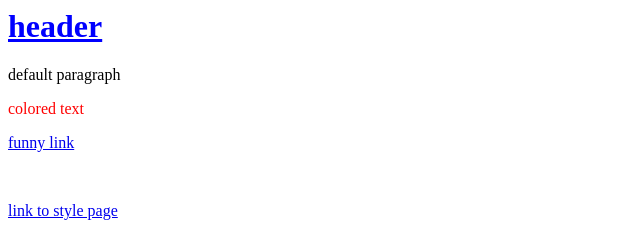
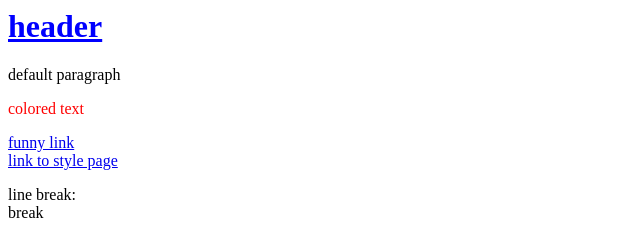
Before and after one commit to OneWaffle/third-website, a plain HTML site: page test.html in a window 1280 px wide. Shown: the top 233 px of the page, without its empty margins (0-640 px from the left). Drawn offline with Linux system fonts and the light colour scheme.

Commit message:
added linebreaks

```diff
--- a/test.html
+++ b/test.html
@@ -10,7 +10,7 @@
 	<div>
 		<div>
 			<a href="https://www.youtube.com/watch?v=ub82Xb1C8os" target="_blank">funny link</a>
-			<p><br></p>
+			<br>
 			<a href="https://onewaffle.github.io/third-website/style.html" target="_blank">link to style page</a>
 		</div>
 	</div>
@@ -20,6 +20,7 @@
 
 <p>Local Image</p>
 <img src="ProfileNew.png">
+<br>
 <p>Absolute URL Image</p>
 <img src="https://i.kym-cdn.com/entries/icons/original/000/034/163/Screen_Shot_2020-05-29_at_2.30.16_PM.png">
 </body>
```
